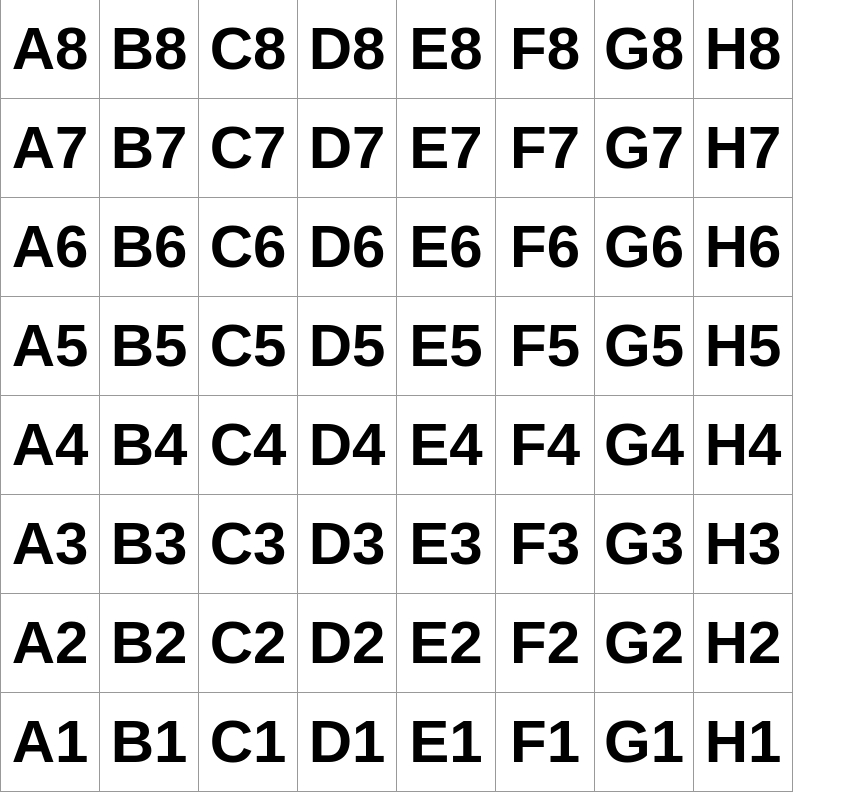
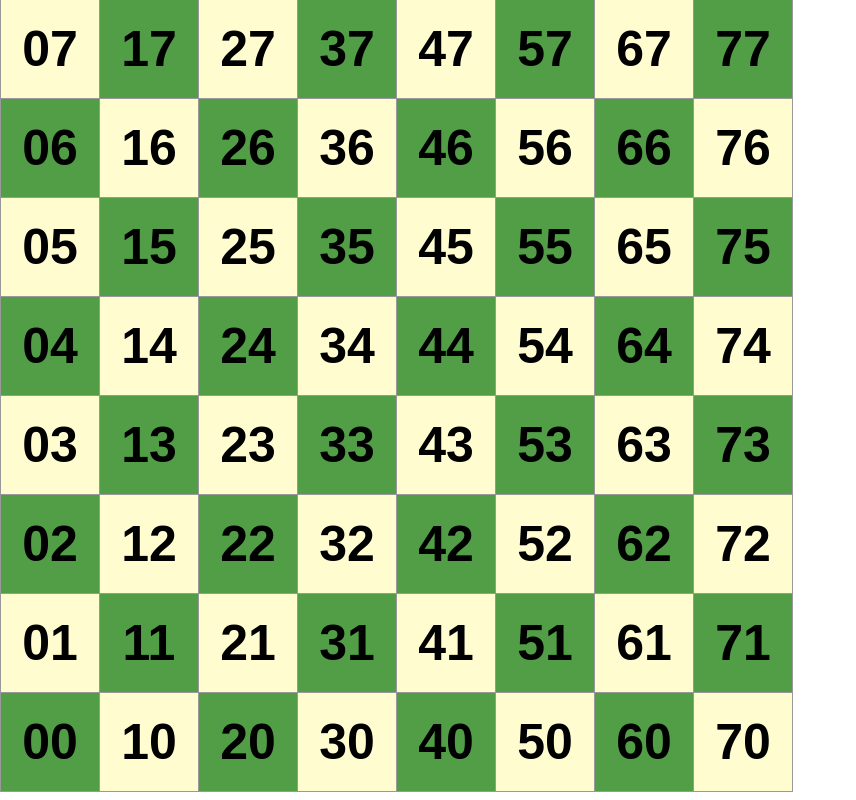
Before and after one commit to UltraFutile/react-chess, a React (Create React App) app: page / in a window 1280 px wide. Shown: the whole page, without its empty margins (0-856 px from the left). Built offline with nearby package versions, Linux system fonts and the light colour scheme.

Commit message:
Color the board sqaures

```diff
--- a/src/components/Board.tsx
+++ b/src/components/Board.tsx
@@ -3,14 +3,16 @@ import './Board.css'
 import { Square } from "./Square";
 
 export class Board extends React.Component {
-    renderSquare(file: number, rank: number) {
-        return <Square file={file} rank={rank} /> //'\u265C' for black knight
+    renderSquare(file: number, rank: number, color: string) {
+        return <Square file={file} rank={rank} color={color} /> //'\u265C' for black knight
     }
 
     renderRow(rank: number) {
+        let colorIn: boolean = rank % 2 === 0;
         const row = [];
         for (let i = 0; i < 8; i++) {
-            row.push(this.renderSquare(i, rank));
+            row.push(this.renderSquare(i, rank, colorIn ? '#519e47' : '#FFFDD0'));
+            colorIn = !colorIn;
         }
         return (
             <div className="board-row">
--- a/src/components/Square.css
+++ b/src/components/Square.css
@@ -2,7 +2,7 @@
     background: #fff;
     border: 1px solid #999;
     float: left;
-    font-size: 60px;
+    font-size: 50px;
     font-weight: bold;
     line-height: 34px;
     height: 100px;
--- a/src/components/Square.tsx
+++ b/src/components/Square.tsx
@@ -1,14 +1,18 @@
 import React from "react";
 import './Square.css'
 
-export class Square extends React.Component<{ file: number, rank: number }> {
+export class Square extends React.Component<{ file: number, rank: number, color: string }> {
     FILE_CHAR_STRING = "ABCDEFGH";
 
     render() {
+        const buttonStyle = {
+            backgroundColor: this.props.color
+        };
         return (
-            <button className="square">
+            <button className="square" style={buttonStyle}>
                 {/* {'\u265C'} */}
-                {`${this.FILE_CHAR_STRING[this.props.file]}${this.props.rank + 1}`}
+                {/* {`${this.FILE_CHAR_STRING[this.props.file]}${this.props.rank + 1}`} */}
+                {`${this.props.file}${this.props.rank}`}
             </button>
         );
     }
```
